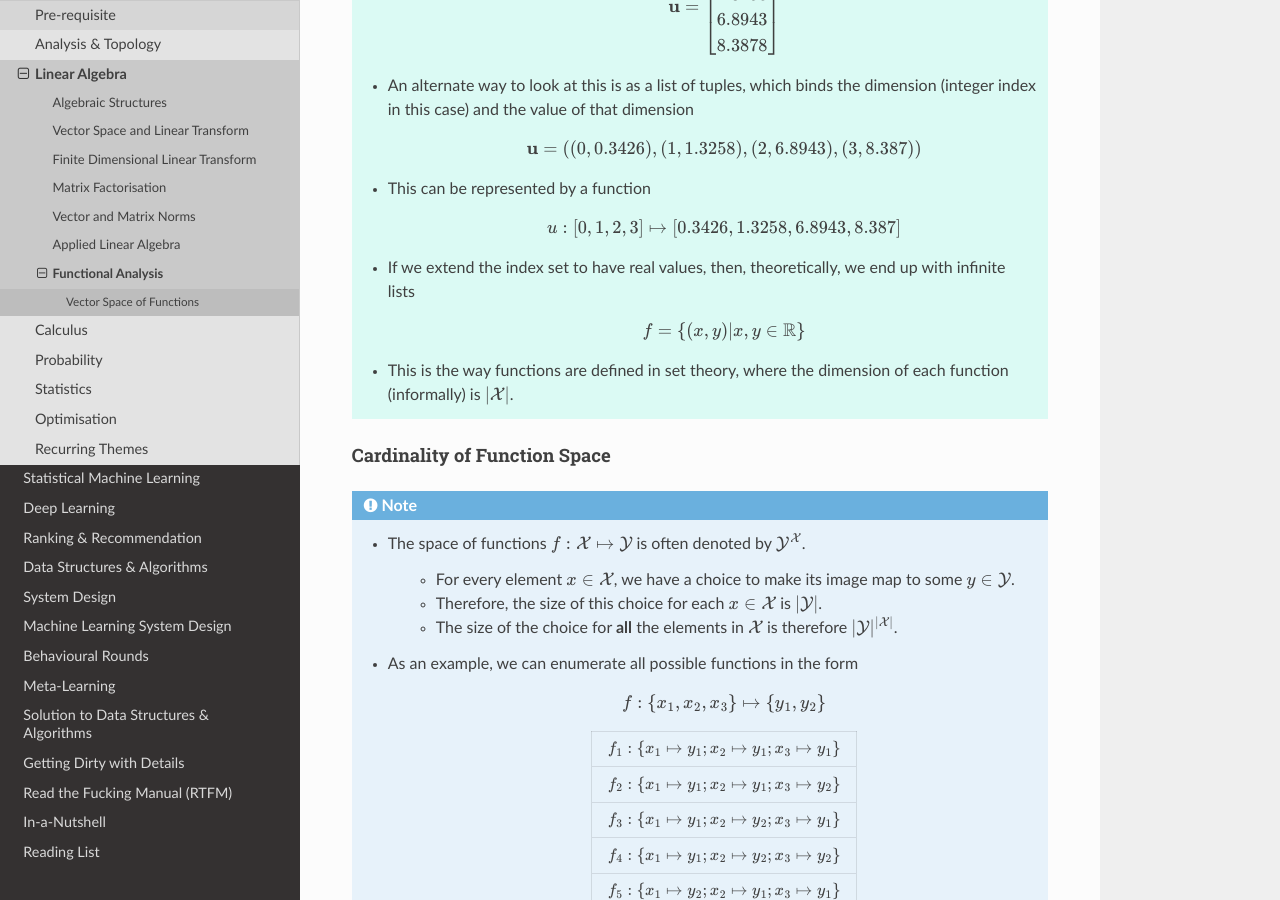
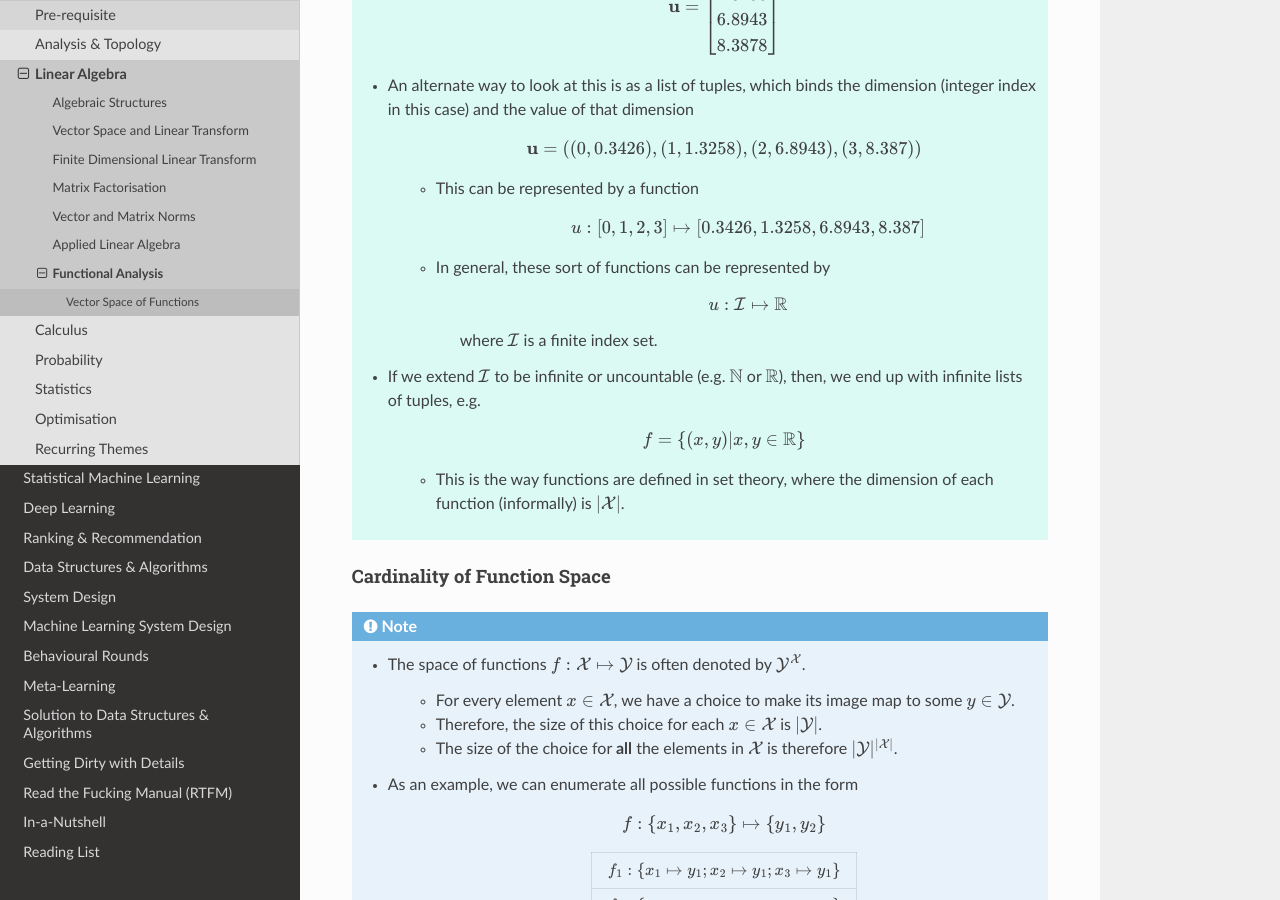
Before and after one commit to uselesstechjunks/leetcode, a Sphinx documentation site: the page built from docs/source/math/linalg/funan.rst, in a window 1280 px wide and 900 px high, scrolled down 389 px. Built offline with Sphinx 7.4.7 and the Read the Docs theme 2.0.0, drawn with Linux system fonts in a browser that asks for light colours.

Commit message:
Update funan.rst

```diff
--- a/docs/source/math/linalg/funan.rst
+++ b/docs/source/math/linalg/funan.rst
@@ -14,13 +14,20 @@ Functions are vectors : Intuition
 	* An alternate way to look at this is as a list of tuples, which binds the dimension (integer index in this case) and the value of that dimension
 
 		.. math:: \mathbf{u}=\left((0,0.3426),(1,1.3258),(2,6.8943),(3,8.387)\right)
-	* This can be represented by a function
 
-		.. math:: u:[0,1,2,3]\mapsto[0.3426,1.3258,6.8943,8.387]
-	* If we extend the index set to have real values, then, theoretically, we end up with infinite lists
+		* This can be represented by a function
+
+			.. math:: u:[0,1,2,3]\mapsto[0.3426,1.3258,6.8943,8.387]
+		* In general, these sort of functions can be represented by
+
+			.. math:: u:\mathcal{I}\mapsto\mathbb{R}
+
+			where :math:`\mathcal{I}` is a finite index set.
+	* If we extend :math:`\mathcal{I}` to be infinite or uncountable (e.g. :math:`\mathbb{N}` or :math:`\mathbb{R}`), then, we end up with infinite lists of tuples, e.g.
 
 		.. math:: f=\{(x,y)|x,y\in\mathbb{R}\}
-	* This is the way functions are defined in set theory, where the dimension of each function (informally) is :math:`|\mathcal{X}|`.
+
+		* This is the way functions are defined in set theory, where the dimension of each function (informally) is :math:`|\mathcal{X}|`.
 
 Cardinality of Function Space
 --------------------------------------------------------------------------------
```
